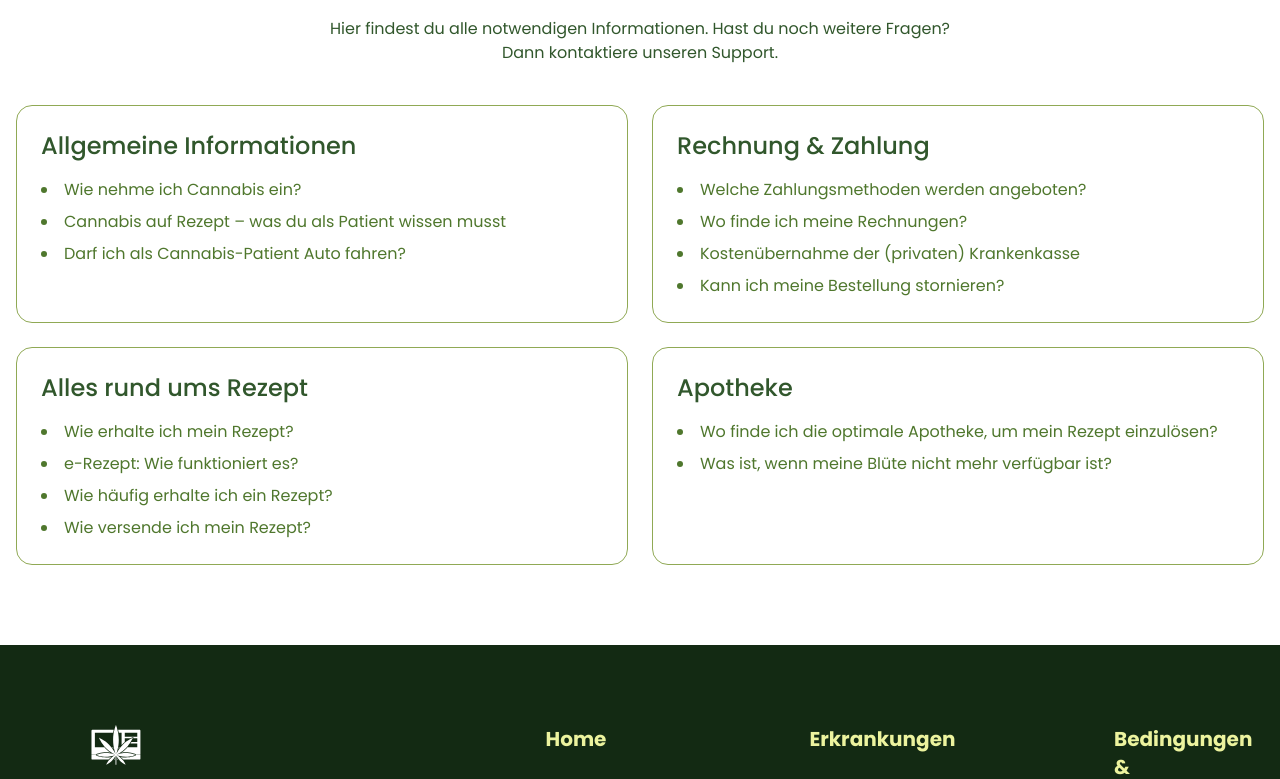
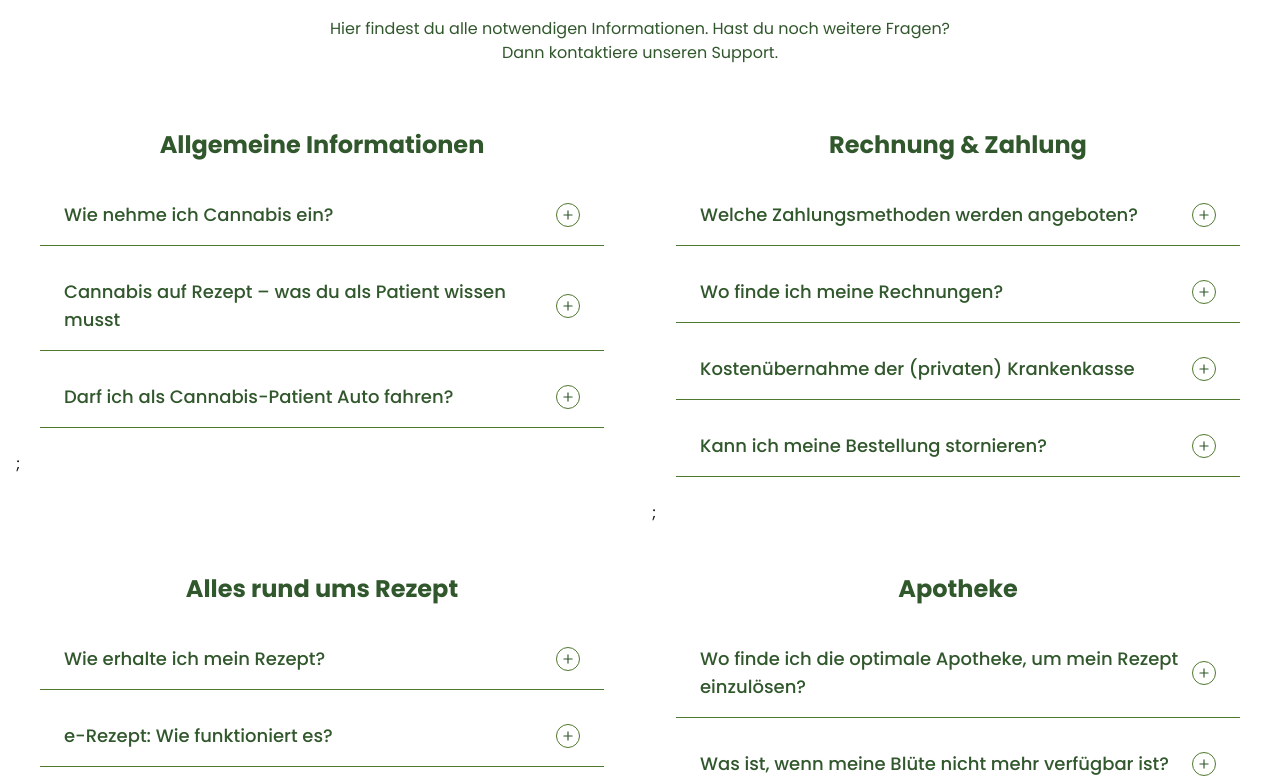
Before and after one commit to GreenDaysInvest/green-days-invest-fe, a Next.js app: page /de in a window 1280 px wide. Shown: the part 5061-5840 px from the top of the page. Built offline with nearby package versions, Linux system fonts and the light colour scheme; no server answers.

Commit message:
change faq view, created new faq accordion component

```diff
--- a/src/app/[locale]/faq/page.tsx
+++ b/src/app/[locale]/faq/page.tsx
@@ -4,6 +4,7 @@ import FaqCard from "@/app/components/FaqCard/FaqCard";
 import { useTranslations } from "next-intl";
 import faqData from "./faqData.json";
 import { motion } from "framer-motion";
+import FaqAccordion from "@/app/components/FaqAccordion/FaqAccordion";
 
 const FaqPage = () => {
   const t = useTranslations("HomePage");
@@ -45,15 +46,15 @@ const FaqPage = () => {
         </motion.div>
 
         <motion.div
-          className="grid grid-cols-2 gap-6 mt-10"
+          className="grid grid-cols-1 lg:grid-cols-2 gap-6 mt-10"
           variants={containerVariants}
         >
           {Object.entries(faqData).map(([id, section]: [string, any]) => {
-            const list = section.items.map((item: any) => item.title);
+            const list = section.items.map((item: any) => item);
 
             return (
               <motion.div key={id} variants={itemVariants}>
-                <FaqCard id={id} title={section.mainTitle} list={list} />
+                <FaqAccordion idx={id} heading={section.mainTitle} faqs={list} />;
               </motion.div>
             );
           })}
--- a/src/app/components/Faq/Faq.tsx
+++ b/src/app/components/Faq/Faq.tsx
@@ -6,6 +6,7 @@ import FaqCard from "../FaqCard/FaqCard";
 import faqData from "../../[locale]/faq/faqData.json";
 import { motion, useInView } from "framer-motion";
 import ContactForm from "../ContactForm/ContactForm";
+import FaqAccordion from "../FaqAccordion/FaqAccordion";
 
 const Faq: React.FC = () => {
   const t = useTranslations("HomePage");
@@ -44,6 +45,7 @@ const Faq: React.FC = () => {
       animate={isInView ? "show" : "hidden"}
       variants={containerVariants}
     >
+
       <motion.p
         className="text-lightGreen text-3xl md:text-4xl lg:text-5xl text-center font-medium"
         variants={itemVariants}
@@ -64,15 +66,15 @@ const Faq: React.FC = () => {
       />
 
       <motion.div
-        className="grid grid-cols-1 md:grid-cols-2 gap-6 mt-10"
+        className="grid grid-cols-1 lg:grid-cols-2 gap-6 mt-10"
         variants={containerVariants}
       >
         {Object.entries(faqData).map(([id, section]: [string, any]) => {
-          const list = section.items.map((item: any) => item.title);
+          const list = section.items.map((item: any) => item);
 
           return (
             <motion.div key={id} variants={itemVariants}>
-              <FaqCard id={id} title={section.mainTitle} list={list} maxHeight={maxHeight} />
+              <FaqAccordion idx={id} heading={section.mainTitle} faqs={list} />;
             </motion.div>
           );
         })}
--- a/src/app/components/Faq/FaqItem.tsx
+++ /dev/null
@@ -1,29 +0,0 @@
-interface FAQItemProps {
-    question: string;
-    answer: string;
-    isOpen: boolean;
-    onClick: () => void;
-}
-
-const FAQItem: React.FC<FAQItemProps> = ({ question, answer, isOpen, onClick }) => (
-    <div className="border-b border-lightGreen py-8">
-      <div
-        className="flex justify-between items-center cursor-pointer"
-        onClick={onClick}
-      >
-        <p className="text-secondary text-xl">{question}</p>
-        <span className="flex items-center justify-center border border-1 rounded-full w-[30px] h-[30px] text-lightGreen text-2xl flex-shrink-0">
-          {isOpen ? '-' : '+'}
-        </span>
-      </div>
-      <div
-        className={`overflow-hidden transition-all duration-300 ease-in-out ${
-          isOpen ? 'max-h-96' : 'max-h-0'
-        }`}
-      >
-        <p className="mt-4 text-main">{answer}</p>
-      </div>
-    </div>
-);
-
-export default FAQItem
--- /dev/null
+++ b/src/app/components/FaqAccordion/FaqAccordion.tsx
@@ -0,0 +1,72 @@
+import { Link } from "@/i18n/routing";
+import { FC, useState, useRef, useEffect } from "react";
+import { FiPlus, FiMinus } from "react-icons/fi";
+
+interface FaqItem {
+  id: string;
+  title: string;
+  description: string;
+}
+
+interface Props {
+  idx: string;
+  heading: string;
+  faqs: FaqItem[];
+}
+
+const FaqAccordion: FC<Props> = ({ idx, heading, faqs }) => {
+  const [activeIndex, setActiveIndex] = useState<number | null>(null);
+  const [heights, setHeights] = useState<number[]>([]);
+  const contentRefs = useRef<(HTMLDivElement | null)[]>([]);
+
+  useEffect(() => {
+    const newHeights = contentRefs.current.map(
+      (ref) => ref?.scrollHeight || 0
+    );
+    setHeights(newHeights);
+  }, [faqs]);
+
+  const toggleAccordion = (index: number) => {
+    setActiveIndex(activeIndex === index ? null : index);
+  };
+
+  console.log(idx,"idx")
+
+  return (
+    <div className="max-w-4xl mx-auto p-6">
+      <Link href={`/faq/${idx}`}>
+      <h2 className="text-2xl font-bold text-center text-secondary mb-6">
+        {heading}
+      </h2>
+      </Link>
+      <div className="space-y-4">
+        {faqs?.map((faq, index) => (
+          <div key={faq.id} className="border-b border-main overflow-hidden">
+            <button
+              onClick={() => toggleAccordion(index)}
+              className="flex justify-between items-center w-full px-3 md:px-6 py-4 bg-white text-secondary font-medium text-lg outline-none text-left"
+            >
+              {faq.title}
+              {activeIndex === index ? (
+                <FiMinus className="border border-1 border-main p-1 rounded-full w-6 h-6 shrink-0" />
+              ) : (
+                <FiPlus className="border border-1 border-main p-1 rounded-full w-6 h-6 shrink-0" />
+              )}
+            </button>
+            <div
+              ref={(el) => (contentRefs.current[index] = el)}
+              className="transition-all duration-300 ease-in-out overflow-hidden"
+              style={{
+                height: activeIndex === index ? `${heights[index]}px` : "0px",
+              }}
+            >
+              <div className="px-3 md:px-6 py-4 text-main">{faq.description}</div>
+            </div>
+          </div>
+        ))}
+      </div>
+    </div>
+  );
+};
+
+export default FaqAccordion;
```
